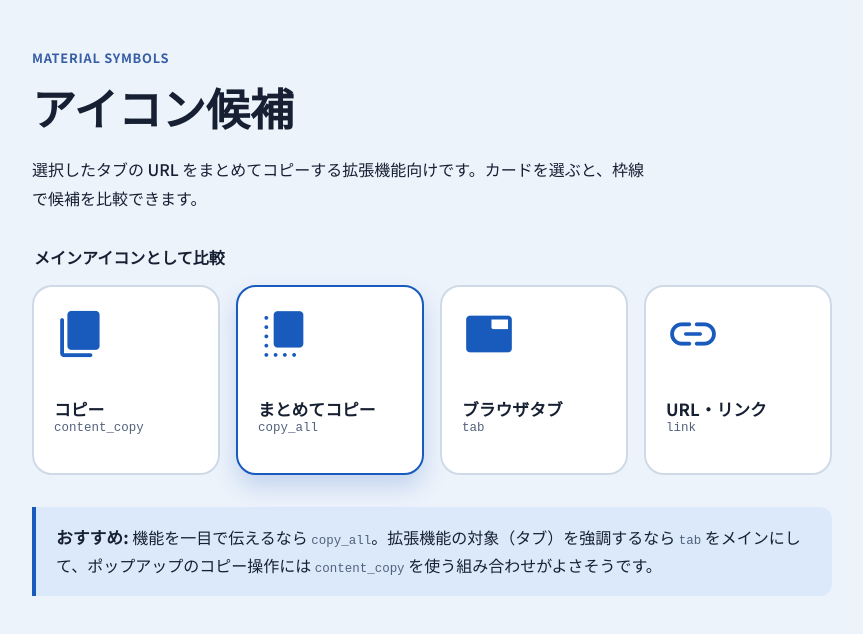
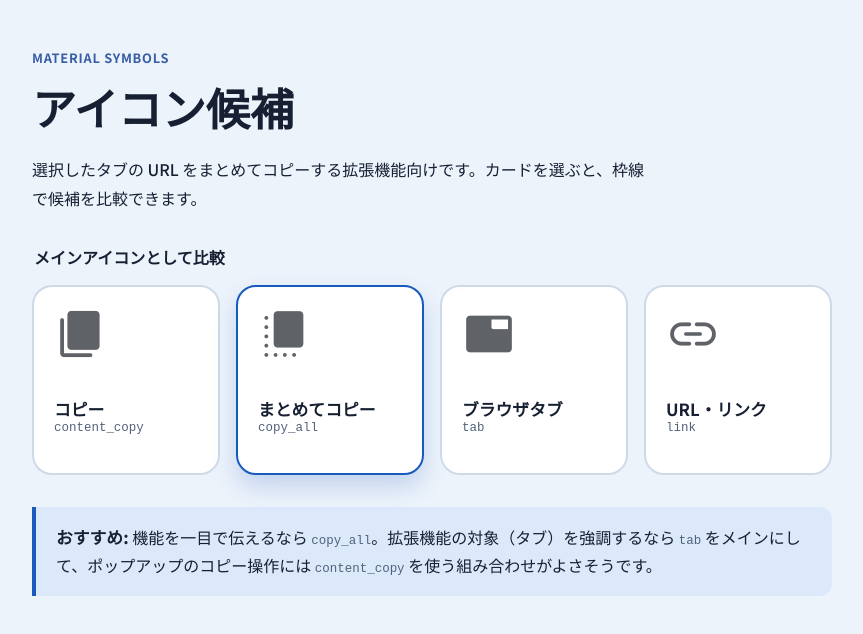
Before and after one commit to tori-create-7991/copy-selected-tab-urls, a browser extension: page docs/icon-preview.html in a window 1280 px wide. Shown: the whole page, without its empty margins (208-1071 px from the left). Drawn offline with nearby package versions, Linux system fonts and the light colour scheme.

Commit message:
style: Chrome UIに合わせてアイコンを調整
- copy_allをChromeのニュートラルグレーに変更
- アイコンプレビューの配色も統一

```diff
--- a/docs/icon-preview.html
+++ b/docs/icon-preview.html
@@ -75,7 +75,7 @@
 
       .material-symbols-rounded {
         align-self: start;
-        color: #195bbc;
+        color: #5f6368;
         font-size: 54px;
         font-variation-settings: "FILL" 1, "wght" 500, "GRAD" 0, "opsz" 48;
       }
```
Also changed, not shown: test/icon-preview.test.js (+4 -0 lines), icons/copy_all-128.png, icons/copy_all-16.png, icons/copy_all-32.png, icons/copy_all-48.png.
